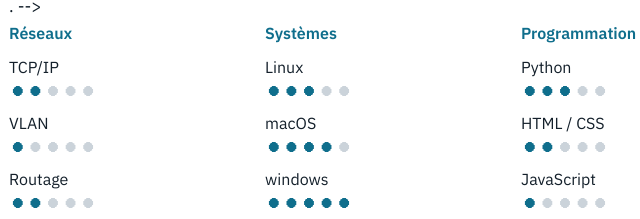
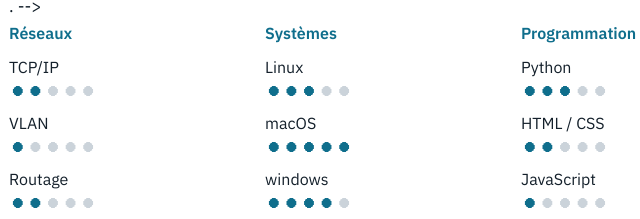
Before and after one commit to depic55/depic55.github.io, a plain HTML site: page index.html in a window 1280 px wide. Shown: the part 1014-1233 px from the top of the page, 131-771 px from the left. Drawn offline with Linux system fonts and the light colour scheme.

Commit message:
Update macOS and Windows skill levels in index.html

```diff
--- a/index.html
+++ b/index.html
@@ -89,8 +89,8 @@
         <h3><span class="fr">Systèmes</span><span class="en">Systems</span></h3>
         <ul>
           <li><span>Linux</span><span class="dots" style="--lvl:3" role="img" aria-label="3/5"></span></li>
-          <li><span>macOS</span><span class="dots" style="--lvl:4" role="img" aria-label="3/5"></span></li>
-          <li><span>windows</span><span class="dots" style="--lvl:5" role="img" aria-label="5/5"></span></li>
+          <li><span>macOS</span><span class="dots" style="--lvl:5" role="img" aria-label="5/5"></span></li>
+          <li><span>windows</span><span class="dots" style="--lvl:4" role="img" aria-label="4/5"></span></li>
           <li><span>Shell / Bash</span><span class="dots" style="--lvl:4" role="img" aria-label="4/5"></span></li>
           <li><span><span class="fr">Virtualisation</span><span class="en">Virtualization</span></span><span class="dots" style="--lvl:2" role="img" aria-label="2/5"></span></li>
         </ul>
```
